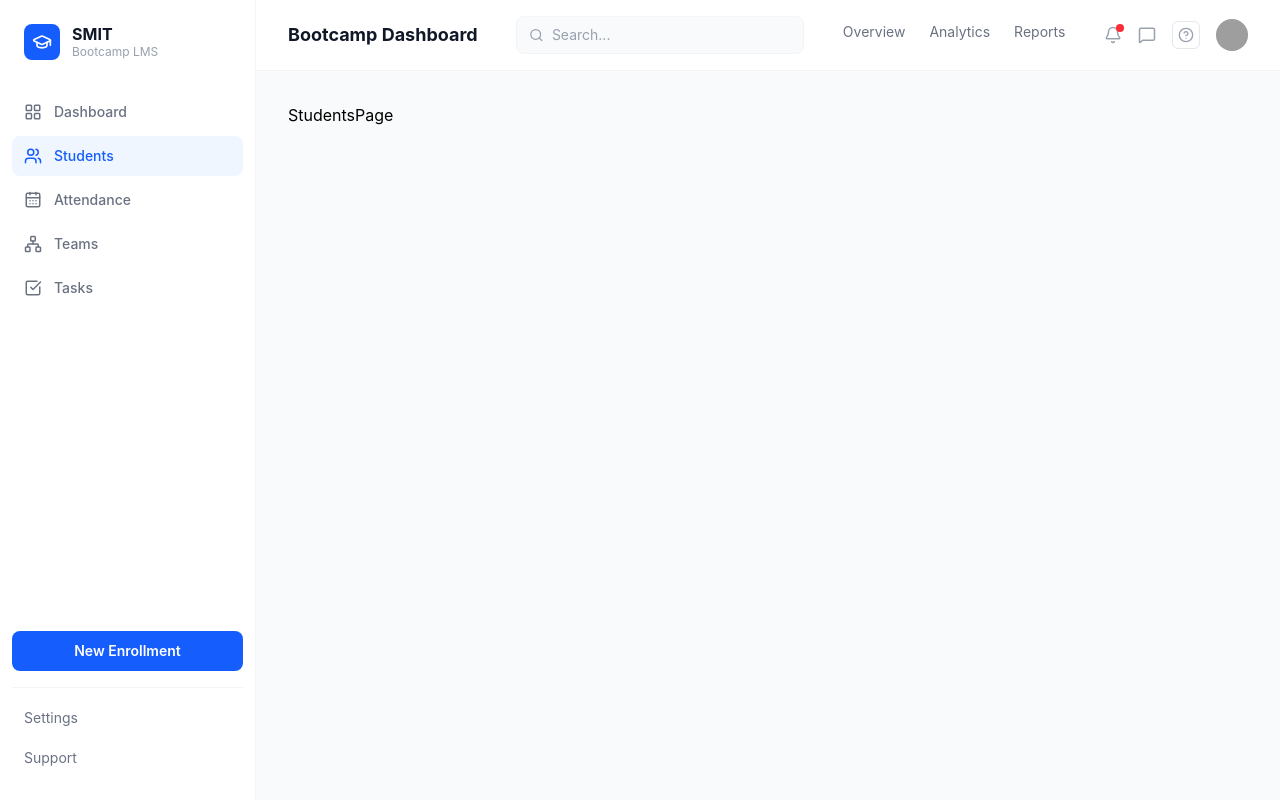
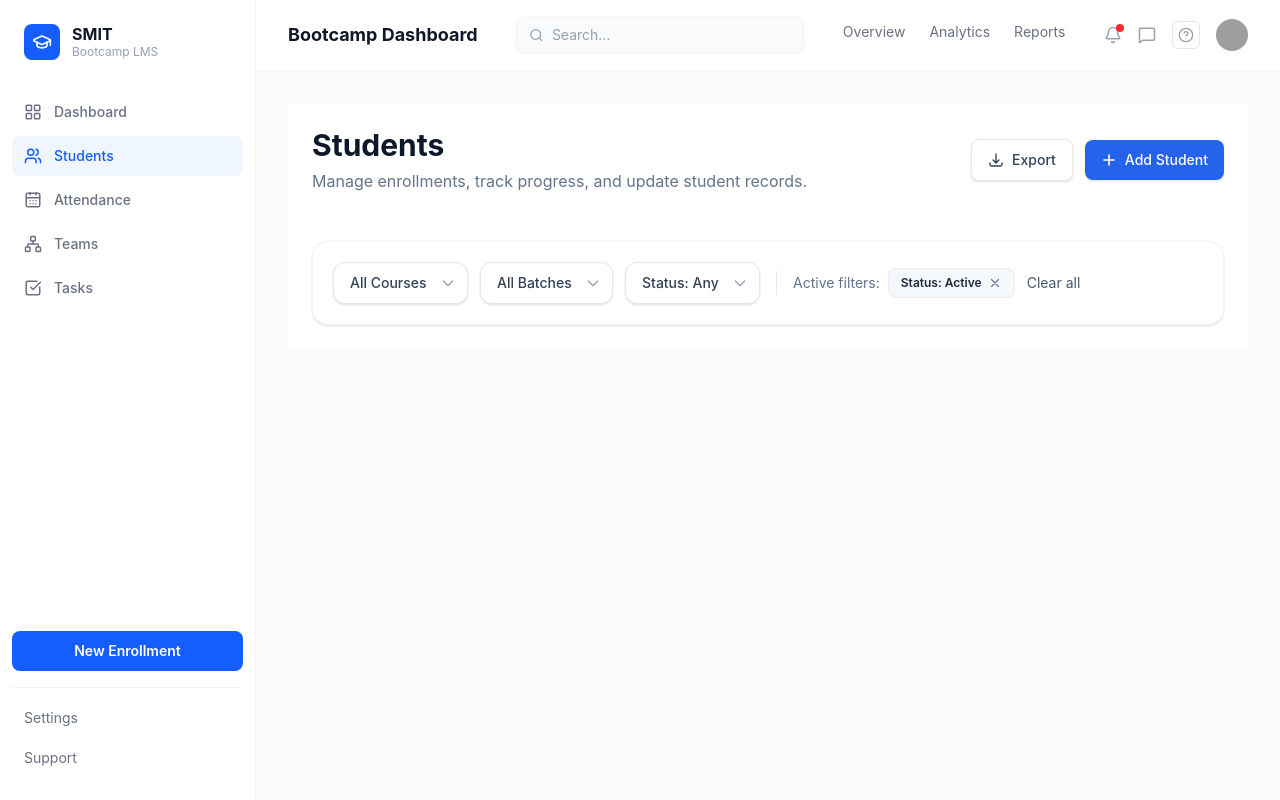
Before and after one commit to umarxcodes/lms-system, a React app in the folder frontend/: page /students in a window 1280 px wide. Built offline with nearby package versions, Linux system fonts and the light colour scheme; grey boxes are pictures that could not be loaded; the HTML template or start-up script is replaced by a standard one.

Commit message:
added student page, table remaining

```diff
--- a/frontend/src/pages/StudentsPage.jsx
+++ b/frontend/src/pages/StudentsPage.jsx
@@ -1,5 +1,164 @@
-function StudentsPage() {
-  return <div>StudentsPage</div>;
-}
+import React from "react";
 
+const StudentsPage = () => {
+  return (
+    <div>
+      <div className="flex flex-col sm:flex-row sm:items-center justify-between gap-4 p-6  bg-white ">
+        <div>
+          <h1 className="text-3xl font-bold text-[#0F172A]">Students</h1>
+          <p className="mt-1.5 text-base text-[#64748B]">
+            Manage enrollments, track progress, and update student records.
+          </p>
+        </div>
+
+        <div className="flex items-center gap-3">
+          <button
+            type="button"
+            className="inline-flex items-center gap-2 rounded-lg border border-gray-200 bg-white px-4 py-2.5 text-sm font-medium text-slate-700 shadow-sm hover:bg-gray-50 focus:outline-none transition-all"
+          >
+            <svg
+              className="w-4 h-4 text-slate-700"
+              fill="none"
+              stroke="currentColor"
+              strokeWidth="2"
+              viewBox="0 0 24 24"
+            >
+              <path
+                strokeLinecap="round"
+                strokeLinejoin="round"
+                d="M3 16.5v2.25A2.25 2.25 0 005.25 21h13.5A2.25 2.25 0 0021 18.75V16.5M7.5 12l4.5 4.5m0 0l4.5-4.5M12 16.5V3"
+              />
+            </svg>
+            Export
+          </button>
+
+          <button
+            type="button"
+            className="inline-flex items-center gap-2 rounded-lg bg-[#2563EB] px-4 py-2.5 text-sm font-medium text-white shadow-sm hover:bg-blue-700 focus:outline-none transition-all"
+          >
+            <svg
+              className="w-4 h-4"
+              fill="none"
+              stroke="currentColor"
+              strokeWidth="2.5"
+              viewBox="0 0 24 24"
+            >
+              <path
+                strokeLinecap="round"
+                strokeLinejoin="round"
+                d="M12 4.5v15m7.5-7.5h-15"
+              />
+            </svg>
+            Add Student
+          </button>
+        </div>
+        {/*  */}
+      </div>
+
+      <div className='fiter className="flex flex-col sm:flex-row sm:items-center justify-between gap-4 p-6 bg-white'>
+        <div className="w-full rounded-2xl border border-gray-100 bg-white p-5 shadow-sm mt-0 gap-6">
+          <div className="flex flex-wrap items-center gap-3">
+            <div className="relative">
+              <select className="appearance-none rounded-xl border border-gray-200 bg-white py-2.5 pl-4 pr-10 text-sm font-medium text-slate-700 shadow-sm focus:border-blue-500 focus:outline-none focus:ring-1 focus:ring-blue-500">
+                <option>All Courses</option>
+              </select>
+              <div className="pointer-events-none absolute inset-y-0 right-0 flex items-center px-3 text-slate-400">
+                <svg
+                  className="h-4 w-4"
+                  fill="none"
+                  stroke="currentColor"
+                  viewBox="0 0 24 24"
+                >
+                  <path
+                    strokeLinecap="round"
+                    strokeLinejoin="round"
+                    strokeWidth="2"
+                    d="M19 9l-7 7-7-7"
+                  />
+                </svg>
+              </div>
+            </div>
+
+            <div className="relative">
+              <select className="appearance-none rounded-xl border border-gray-200 bg-white py-2.5 pl-4 pr-10 text-sm font-medium text-slate-700 shadow-sm focus:border-blue-500 focus:outline-none focus:ring-1 focus:ring-blue-500">
+                <option>All Batches</option>
+              </select>
+              <div className="pointer-events-none absolute inset-y-0 right-0 flex items-center px-3 text-slate-400">
+                <svg
+                  className="h-4 w-4"
+                  fill="none"
+                  stroke="currentColor"
+                  viewBox="0 0 24 24"
+                >
+                  <path
+                    strokeLinecap="round"
+                    strokeLinejoin="round"
+                    strokeWidth="2"
+                    d="M19 9l-7 7-7-7"
+                  />
+                </svg>
+              </div>
+            </div>
+
+            <div className="relative">
+              <select className="appearance-none rounded-xl border border-gray-200 bg-white py-2.5 pl-4 pr-10 text-sm font-medium text-slate-700 shadow-sm focus:border-blue-500 focus:outline-none focus:ring-1 focus:ring-blue-500">
+                <option>Status: Any</option>
+              </select>
+              <div className="pointer-events-none absolute inset-y-0 right-0 flex items-center px-3 text-slate-400">
+                <svg
+                  className="h-4 w-4"
+                  fill="none"
+                  stroke="currentColor"
+                  viewBox="0 0 24 24"
+                >
+                  <path
+                    strokeLinecap="round"
+                    strokeLinejoin="round"
+                    strokeWidth="2"
+                    d="M19 9l-7 7-7-7"
+                  />
+                </svg>
+              </div>
+            </div>
+
+            <div className="mx-1 h-6 w-px bg-gray-200 hidden sm:block"></div>
+
+            <div className="flex items-center gap-2">
+              <span className="text-sm font-normal text-slate-500">
+                Active filters:
+              </span>
+              <span className="inline-flex items-center gap-1.5 rounded-lg border border-slate-200/60 bg-slate-100/70 px-3 py-1.5 text-xs font-semibold text-slate-800">
+                Status: Active
+                <button
+                  type="button"
+                  className="text-slate-500 hover:text-slate-800 focus:outline-none"
+                >
+                  <svg
+                    className="h-3.5 w-3.5"
+                    fill="none"
+                    stroke="currentColor"
+                    viewBox="0 0 24 24"
+                  >
+                    <path
+                      strokeLinecap="round"
+                      strokeLinejoin="round"
+                      strokeWidth="2"
+                      d="M6 18L18 6M6 6l12 12"
+                    />
+                  </svg>
+                </button>
+              </span>
+              <button
+                type="button"
+                className="ml-1 text-sm text-slate-600 hover:text-slate-900 focus:outline-none"
+              >
+                Clear all
+              </button>
+            </div>
+          </div>
+        </div>
+      </div>
+    </div>
+  );
+};
 export default StudentsPage;
```
Also changed, not shown: 1 other file (tests, documents, lock files or other folders).
